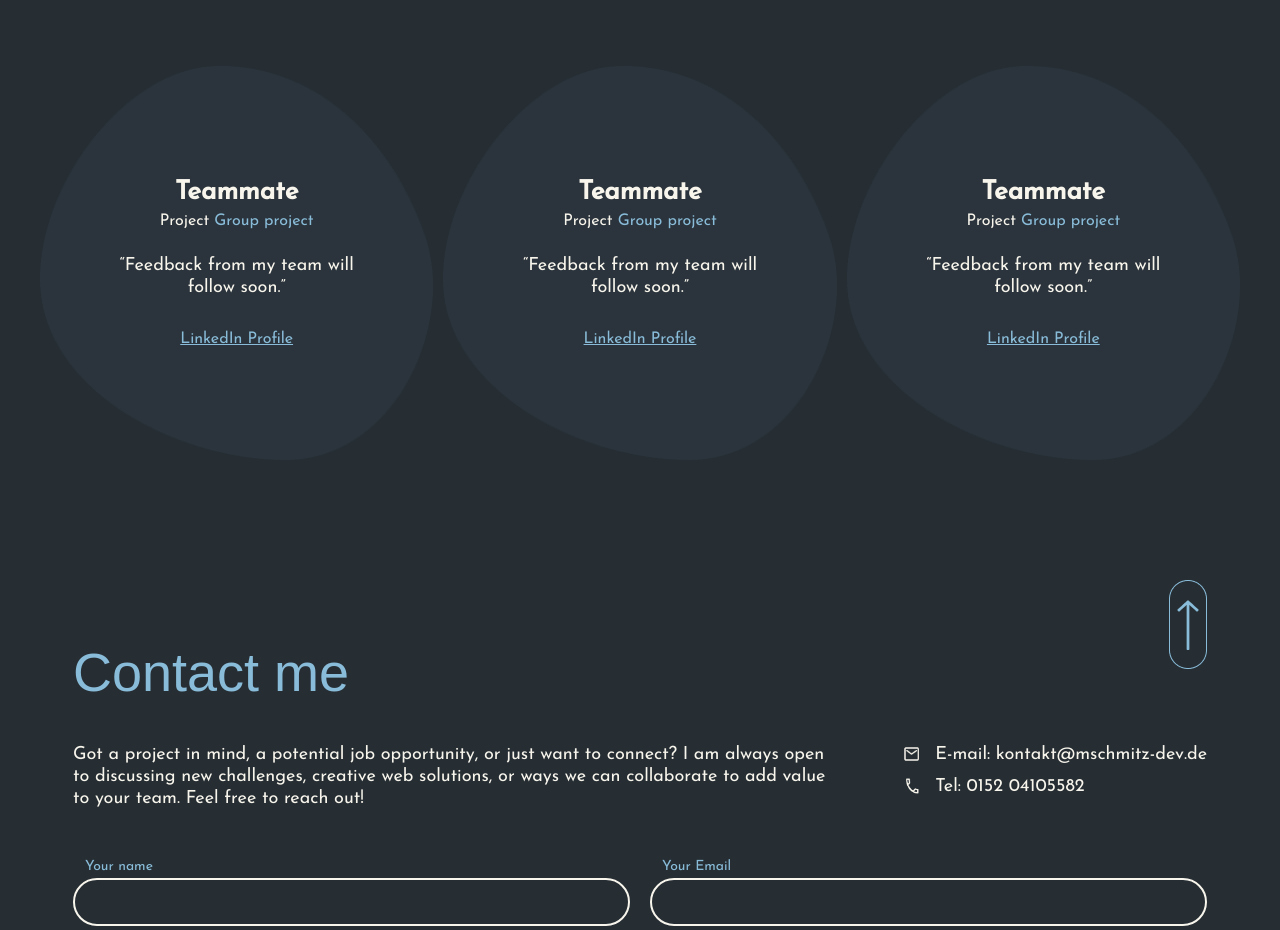
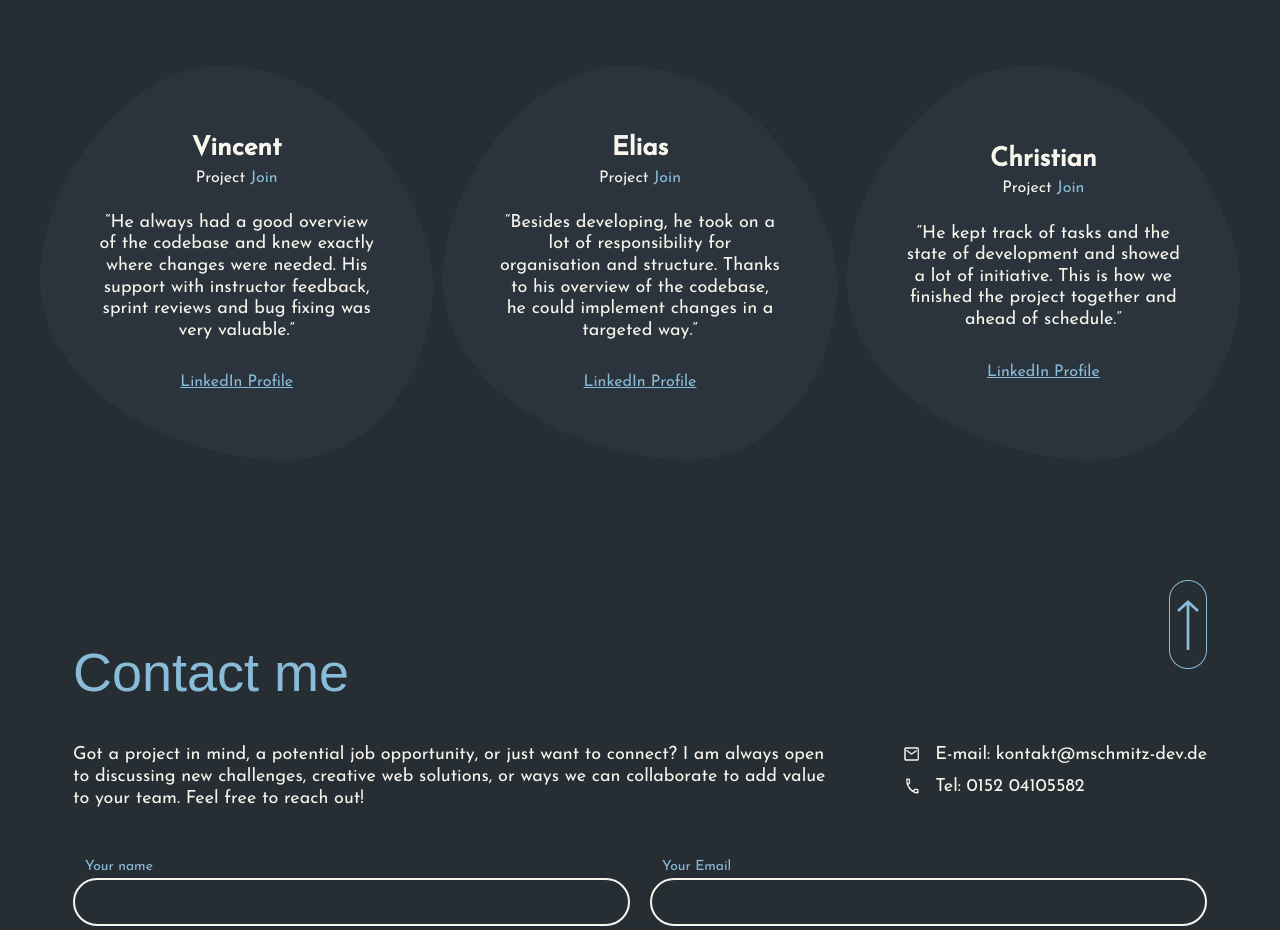
Before and after one commit to marcel-schmitz-dev/Portfolio, an Angular app: page / in a window 1280 px wide. Shown: the part 3201-4131 px from the top of the page. Built offline with nearby package versions, Linux system fonts and the light colour scheme; a web font is replaced by a local one.

Commit message:
teamplayer feedback erstellt und links eingetragen

```diff
--- a/src/app/features/legal-notice/legal-notice.scss
+++ b/src/app/features/legal-notice/legal-notice.scss
@@ -3,6 +3,10 @@
   min-height: 100vh;
   display: flex;
   flex-direction: column;
+
+  @media (max-width: 900px) {
+    padding-top: 72px;
+  }
 }
 
 .legal-content {
--- a/src/app/features/teamplayer/teamplayer.ts
+++ b/src/app/features/teamplayer/teamplayer.ts
@@ -38,34 +38,34 @@ export class Teamplayer {
   /** Angezeigte Teamstimmen. */
   reviews: Review[] = [
     {
-      name: { de: 'Teamkollege', en: 'Teammate' },
-      project: { de: 'Gruppenprojekt', en: 'Group project' },
+      name: { de: 'Vincent', en: 'Vincent' },
+      project: { de: 'Join', en: 'Join' },
       projectLink: '#projects',
       quote: {
-        de: 'Das Feedback aus meinem Team folgt in Kürze.',
-        en: 'Feedback from my team will follow soon.',
+        de: 'Er hatte immer einen guten Überblick über die Codebasis und wusste genau, wo Anpassungen nötig waren. Bei Dozenten-Feedback, Sprint-Reviews und Fehlerbehebung war seine Unterstützung sehr wertvoll.',
+        en: 'He always had a good overview of the codebase and knew exactly where changes were needed. His support with instructor feedback, sprint reviews and bug fixing was very valuable.',
       },
-      linkedin: '#',
+      linkedin: 'https://www.linkedin.com/in/vincent-lange-4a27861a3/',
     },
     {
-      name: { de: 'Teamkollege', en: 'Teammate' },
-      project: { de: 'Gruppenprojekt', en: 'Group project' },
+      name: { de: 'Elias', en: 'Elias' },
+      project: { de: 'Join', en: 'Join' },
       projectLink: '#projects',
       quote: {
-        de: 'Das Feedback aus meinem Team folgt in Kürze.',
-        en: 'Feedback from my team will follow soon.',
+        de: 'Neben der Entwicklung hat er viel Verantwortung für Organisation und Struktur übernommen. Mit seinem Überblick über die Codebasis konnte er Änderungen gezielt umsetzen.',
+        en: 'Besides developing, he took on a lot of responsibility for organisation and structure. Thanks to his overview of the codebase, he could implement changes in a targeted way.',
       },
-      linkedin: '#',
+      linkedin: 'https://www.linkedin.com/in/elias-hashimi-039528120/',
     },
     {
-      name: { de: 'Teamkollege', en: 'Teammate' },
-      project: { de: 'Gruppenprojekt', en: 'Group project' },
+      name: { de: 'Christian', en: 'Christian' },
+      project: { de: 'Join', en: 'Join' },
       projectLink: '#projects',
       quote: {
-        de: 'Das Feedback aus meinem Team folgt in Kürze.',
-        en: 'Feedback from my team will follow soon.',
+        de: 'Er hat den Überblick über Aufgaben und Entwicklungsstand behalten und viel Eigeninitiative gezeigt. So haben wir das Projekt gemeinsam und vorzeitig abgeschlossen.',
+        en: 'He kept track of tasks and the state of development and showed a lot of initiative. This is how we finished the project together and ahead of schedule.',
       },
-      linkedin: '#',
+      linkedin: 'https://www.linkedin.com/in/christian-sobotta-16786b450/',
     },
   ];
 
--- a/src/styles.scss
+++ b/src/styles.scss
@@ -15,3 +15,9 @@ html, body {
     background-color: var(--color-bg);
     color: var(--color-secondary);
 }
+
+@media (max-width: 900px) {
+    html {
+        scroll-padding-top: 72px;
+    }
+}
```
